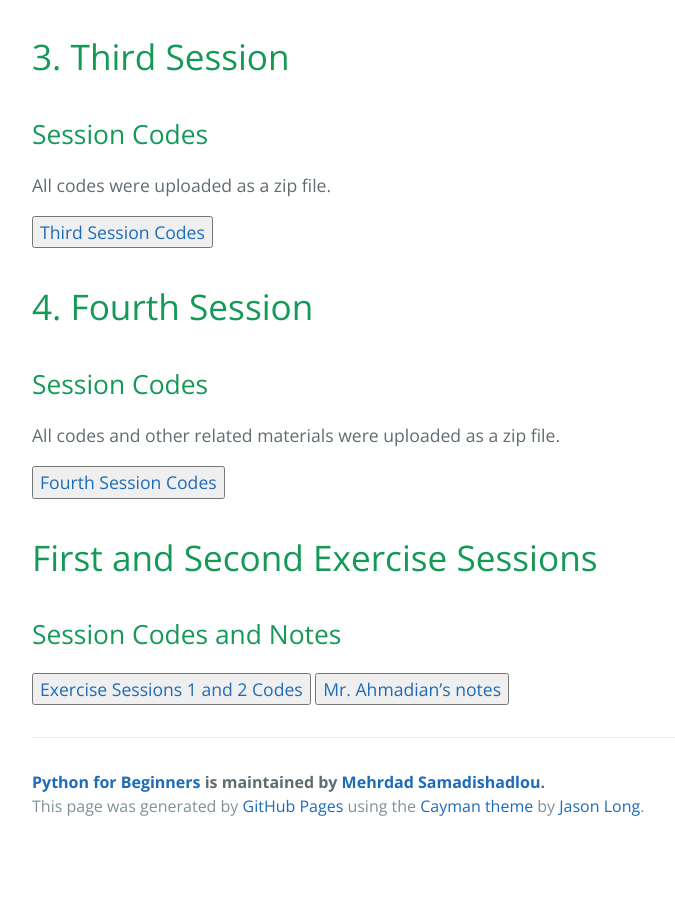
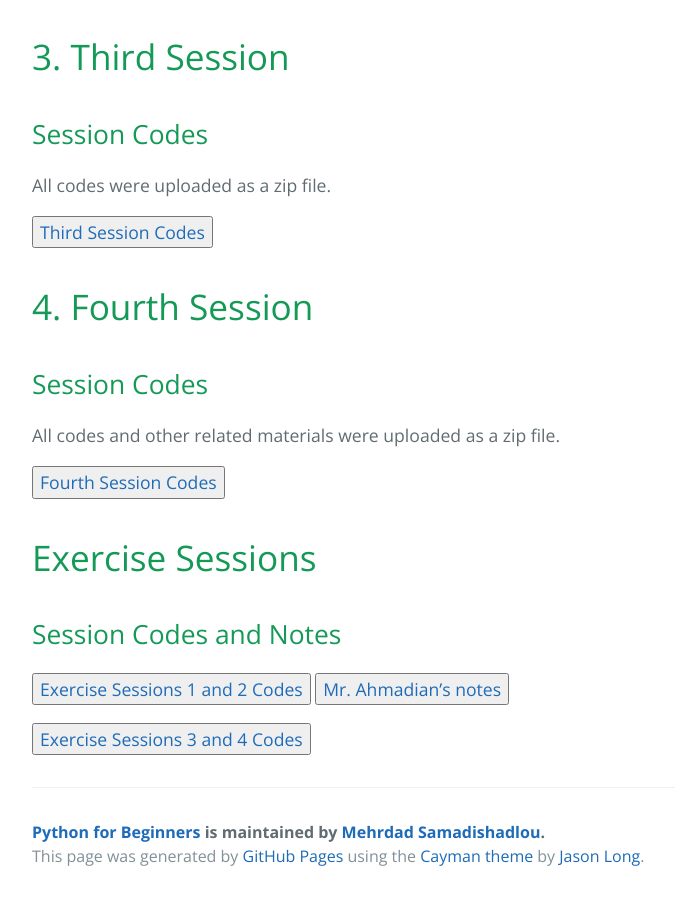
Before and after one commit to MehrdadSamadishadlou/Python_for_Beginners, a Jekyll site: the page built from materials.md, in a window 1280 px wide and 900 px high, scrolled down 2430 px. Shown: the whole window, without its empty margins (192-867 px from the left). Built offline with Jekyll 4.4.1, drawn with Linux system fonts in a browser that asks for light colours; before the commit the page ends 3280 px from its top, so only the background shows below that.

Commit message:
Update materials.md

```diff
--- a/materials.md
+++ b/materials.md
@@ -101,9 +101,11 @@ All codes and other related materials were uploaded as a zip file.
 
 <a href="https://drive.google.com/file/d/14STrXiNuPViLR7glQ5Z79PBJKq3O6Psy/view?usp=sharing" target="_blank"><button>Fourth Session Codes</button></a>
 
-# First and Second Exercise Sessions
-
+# Exercise Sessions
 
 ## Session Codes and Notes
 
 <a href="https://drive.google.com/file/d/1rVaHwsHf1ay8_A3M8mIHAEQtKl2Vrv7O/view?usp=sharing" target="_blank"><button>Exercise Sessions 1 and 2 Codes</button></a> <a href="https://drive.google.com/file/d/1NcczipgceGW2nEoF-u8Nsn83bW5Moieu/view?usp=sharing" target="_blank"><button>Mr. Ahmadian's notes</button></a>
+
+
+<a href="https://drive.google.com/file/d/1zJZ2Gj47ivufe5sB5S240FIOaepBWXIH/view?usp=sharing" target="_blank"><button>Exercise Sessions 3 and 4 Codes</button></a>
```
